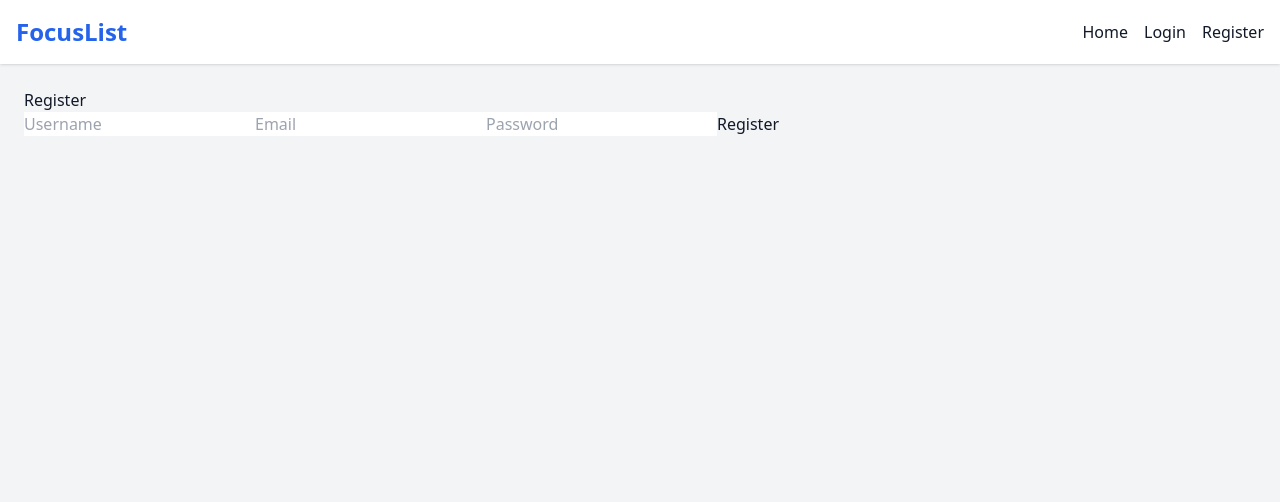
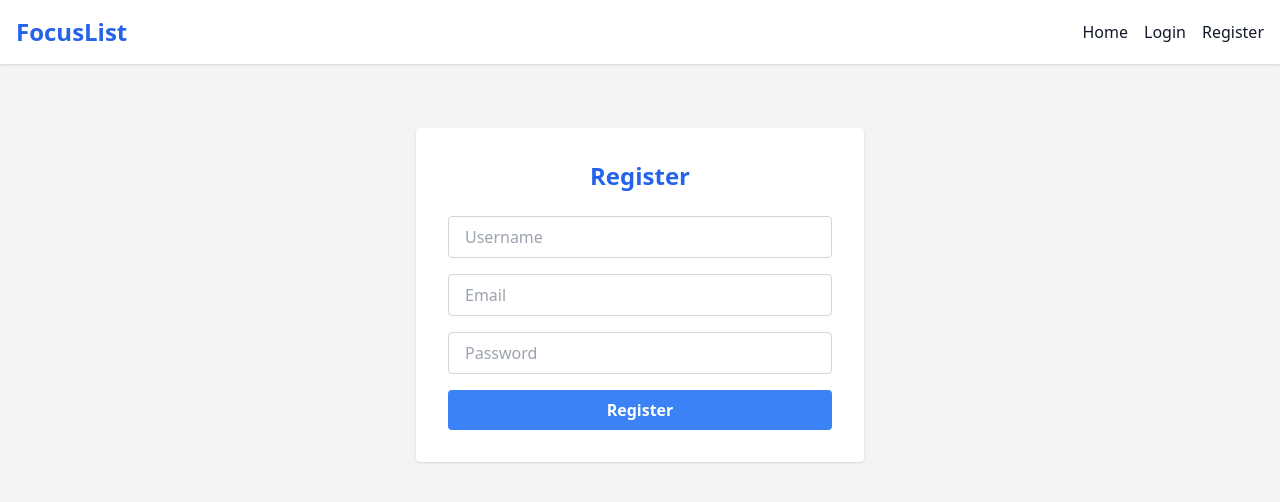
Before and after one commit to ENAwareness/focus-list, a React (Vite) app in the folder client/: page /register in a window 1280 px wide. Shown: the top 502 px of the page. Built offline with nearby package versions, Linux system fonts and the light colour scheme.

Commit message:
Style: Beautify Login and Register pages with Tailwind

```diff
--- a/client/src/pages/LoginPage.jsx
+++ b/client/src/pages/LoginPage.jsx
@@ -20,14 +20,30 @@ const LoginPage = () => {
     }
   };
   return (
-    <div>
-      <h2>Login</h2>
+    <div className="max-w-md mx-auto mt-10 bg-white p-8 rounded shadow">
+      <h2 className="text-2xl font-bold mb-6 text-center text-blue-600">Login</h2>
       <form onSubmit={handleSubmit}>
-        <input name="email" placeholder="Email" type="email" onChange={handleChange} />
-        <input name="password" placeholder="Password" type="password" onChange={handleChange} />
-        <button type="submit">Login</button>
+        <input
+          className="w-full mb-4 px-4 py-2 border border-gray-300 rounded focus:outline-none focus:ring-2 focus:ring-blue-400"
+          name="email"
+          placeholder="Email"
+          type="email"
+          onChange={handleChange}
+        />
+        <input
+          className="w-full mb-4 px-4 py-2 border border-gray-300 rounded focus:outline-none focus:ring-2 focus:ring-blue-400"
+          name="password"
+          placeholder="Password"
+          type="password"
+          onChange={handleChange}
+        />
+        <button
+          className="w-full bg-blue-500 hover:bg-blue-600 text-white font-semibold py-2 px-4 rounded"
+          type="submit">
+          Login
+        </button>
       </form>
-      <p>{message}</p>
+      {message && <p className="mt-4 text-center text-sm text-red-500">{message}</p>}
     </div>
   );
 };
--- a/client/src/pages/RegisterPage.jsx
+++ b/client/src/pages/RegisterPage.jsx
@@ -21,15 +21,36 @@ const RegisterPage = () => {
   };
 
   return (
-    <div>
-      <h2>Register</h2>
+    <div className="max-w-md mx-auto mt-10 bg-white p-8 rounded shadow">
+      <h2 className="text-2xl font-bold mb-6 text-center text-blue-600">Register</h2>
       <form onSubmit={handleSubmit}>
-        <input name="username" placeholder="Username" onChange={handleChange} />
-        <input name="email" placeholder="Email" type="email" onChange={handleChange} />
-        <input name="password" placeholder="Password" type="password" onChange={handleChange} />
-        <button type="submit">Register</button>
+        <input
+          className="w-full mb-4 px-4 py-2 border border-gray-300 rounded focus:outline-none focus:ring-2 focus:ring-blue-400"
+          name="username"
+          placeholder="Username"
+          onChange={handleChange}
+        />
+        <input
+          className="w-full mb-4 px-4 py-2 border border-gray-300 rounded focus:outline-none focus:ring-2 focus:ring-blue-400"
+          name="email"
+          placeholder="Email"
+          type="email"
+          onChange={handleChange}
+        />
+        <input
+          className="w-full mb-4 px-4 py-2 border border-gray-300 rounded focus:outline-none focus:ring-2 focus:ring-blue-400"
+          name="password"
+          placeholder="Password"
+          type="password"
+          onChange={handleChange}
+        />
+        <button
+          className="w-full bg-blue-500 hover:bg-blue-600 text-white font-semibold py-2 px-4 rounded"
+          type="submit">
+          Register
+        </button>
       </form>
-      <p>{message}</p>
+      {message && <p className="mt-4 text-center text-sm text-red-500">{message}</p>}
     </div>
   );
 };
```
